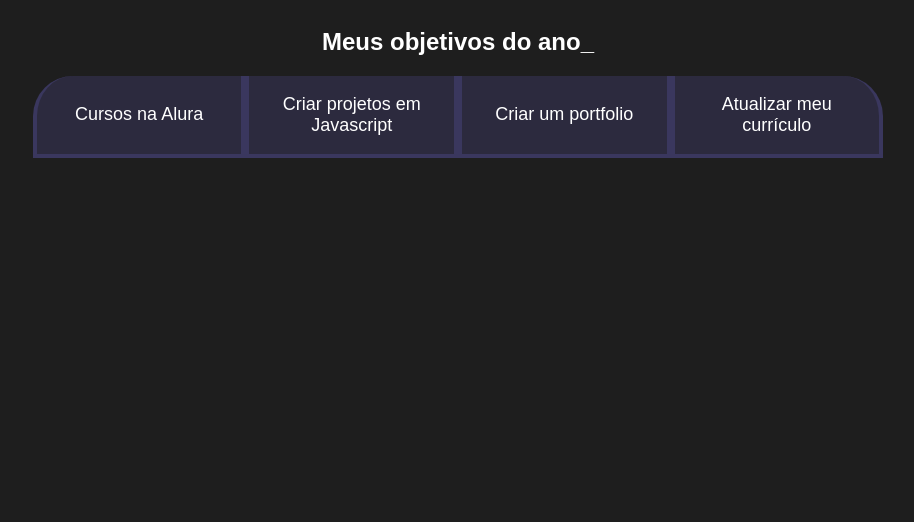
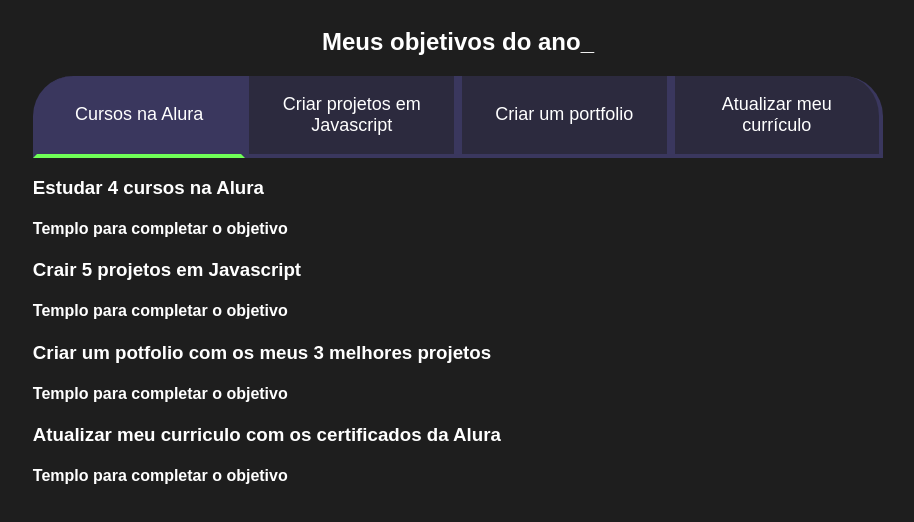
Before and after one commit to EduViniMello/Alura-2, a plain HTML site: page index.html in a window 1280 px wide. Shown: the whole page, without its empty margins (182-1096 px from the left). Drawn offline with Linux system fonts and the light colour scheme.

Commit message:
Add files via upload

```diff
--- a/index.html
+++ b/index.html
@@ -1,22 +1,40 @@
 <!DOCTYPE html>
 <html lang="pt-br">
-
 <head>
     <meta charset="UTF-8">
     <meta name="viewport" content="width=device-width, initial-scale=1.0">
     <title>Meus objetivos do ano<span>_</span></title>
     <link rel="stylesheet" href="style.css">
 </head>
-
 <body>
     <section class="conteudo-principal">
         <h2 class="Titulo-principal">Meus objetivos do ano<span>_</span></h2>
+        <div class="conteudo">
         <div class="botoes">
-            <button class="botao">Cursos na Alura</button>
+            <button class="botao ativo">Cursos na Alura</button>
             <button class="botao">Criar projetos em Javascript</button>
             <button class="botao">Criar um portfolio</button>
             <button class="botao">Atualizar meu currículo</button>
         </div>
+        <div class="abas-texto">
+            <div class="aba-conteudo">
+                <h3 class="aba-conteudo-titulo-principal">Estudar 4 cursos na Alura</h3>
+                <h4 class="aba-conteudo-titulo-secundario">Templo para completar o objetivo</h4>
+             </div>
+             <div class="aba-conteudo">
+                <h3 class="aba-conteudo-titulo-principal">Crair 5 projetos em Javascript</h3>
+                <h4 class="aba-conteudo-titulo-secundario">Templo para completar o objetivo</h4>
+            </div>
+            <div class="aba-conteudo">
+                <h3 class="aba-conteudo-titulo-principal">Criar um potfolio com os meus 3 melhores projetos</h3>
+                <h4 class="aba-conteudo-titulo-secundario">Templo para completar o objetivo</h4>
+            </div>
+            <div class="aba-conteudo">
+                <h3 class="aba-conteudo-titulo-principal">Atualizar meu curriculo com os certificados da Alura</h3>
+                <h4 class="aba-conteudo-titulo-secundario">Templo para completar o objetivo</h4>
+            </div>
+        </div>
+    </div>
     </section>
     <script src="main.js"></script>
 </body>
--- a/main.js
+++ b/main.js
@@ -1,6 +1,12 @@
 const botoes = document.querySelectorAll('.botao');
 
 for(let i=0;i <botoes.length;1++){
+    botoes[i].onclick = function(){
 
-    console.log();
+        for(let j=0;j<botoes.length;j++){
+            botoes[j].classList.remove('ativo');
+        }
+
+        botoes[i].classList.add('ativo');
+    }
 }
--- a/style.css
+++ b/style.css
@@ -1,4 +1,5 @@
 @import url('https://fonts.googleapis.com/css2?family-Chakra+Petch:w ght@400:700&display=swap');
+
 
 :root{
     --cor-de-fundo: #1e1e1e;
@@ -65,6 +66,12 @@ body{
     border-bottom: 4px solid var(---verde);
 }
 
+.abas-textos{
+    background-color: var(--botao-ativo);
+    padding: 40px;
+    border-radius: 0 0 40px 40px;
+}
+
 @media screen and (min-width: 768px) {
     .botoes{
         display: flex;
```
